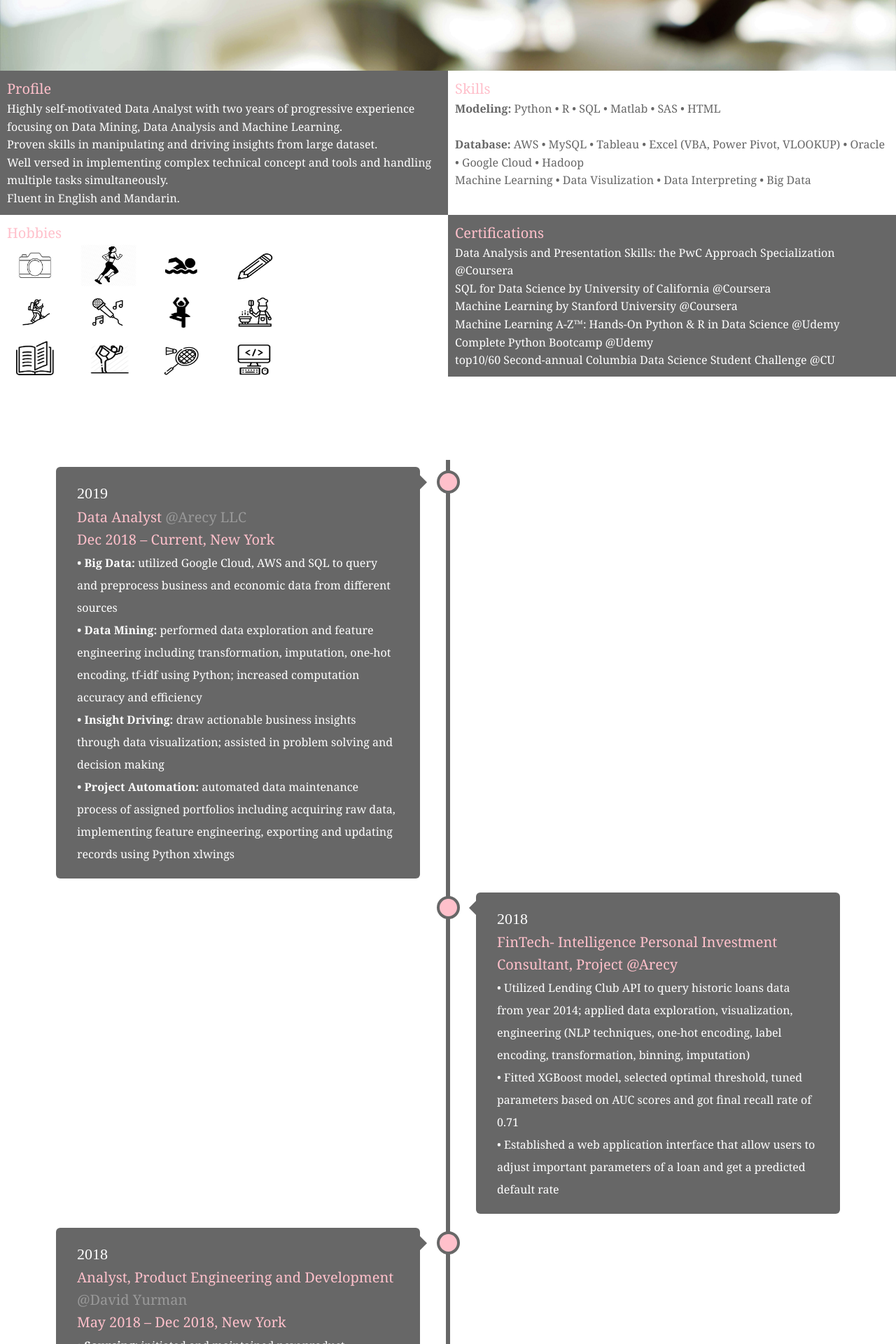
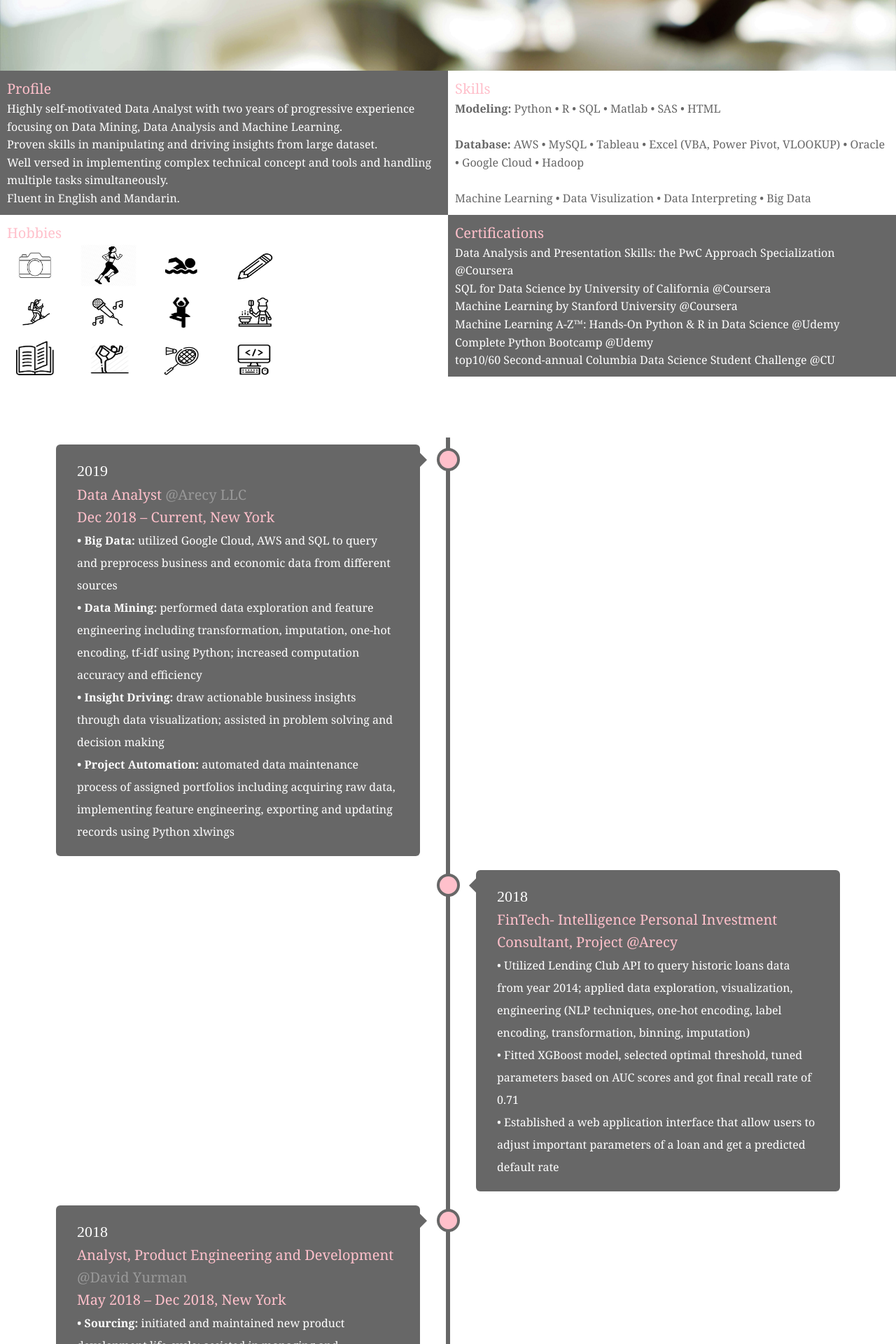
Before and after one commit to zf2169/zf2169.github.io, a Jekyll site: the page built from cv/index.html, in a window 1280 px wide. Shown: the part 357-2277 px from the top of the page at 70% size. Built offline with Jekyll 4.4.1, drawn with Linux system fonts in a browser that asks for light colours.

Commit message:
Update index.html

```diff
--- a/cv/index.html
+++ b/cv/index.html
@@ -38,7 +38,7 @@ title: CV of Abby
 			<strong>Modeling:</strong> Python • R • SQL • Matlab • SAS • HTML
 			<br> <br>
 			<strong>Database:</strong> AWS • MySQL • Tableau • Excel (VBA, Power Pivot, VLOOKUP) • Oracle • Google Cloud • Hadoop
-			<br>
+			<br> <br>
 			Machine Learning • Data Visulization • Data Interpreting • Big Data
 		</cv-content>
   	</div>
@@ -71,7 +71,6 @@ title: CV of Abby
 		<img class="img-responsive" src="/img/badminton.PNG"/ width="80" height="60">
 		&nbsp;&nbsp;&nbsp;&nbsp;
 		<img class="img-responsive" src="/img/programming.PNG"/ width="80" height="60">
-		<br>
 		</cv-content>
   	</div>
   	<div class="column" style="background-color:#676767;">
@@ -87,7 +86,7 @@ title: CV of Abby
   	</div>
   </div>
 
-  <cv-title> <br> <br> <br> </cv-title>
+  <cv-title> <br> <br> </cv-title>
 
   <div class="timeline">
 	<div class="container left">
@@ -190,7 +189,7 @@ title: CV of Abby
 
   <div class="container right">
     <div class="content">
-	    <cv-year> 2016 <br> </cv-year>
+	    <cv-year> 2016 <img class="img-responsive" src="/img/education.png"/ width="60" height="40"> <br> </cv-year>
 	    <cv-title> Columbia University, Graduate School of Arts and Sciences <br> Sep 2016 - Feb 2018, New York <br></<cv-title>
 	    <cv-content style="color: white">
 		• M.A. in Statistics, Data Science Focus (Qualify for STEM OPT), GPA: 3.7/ 4.0
```
